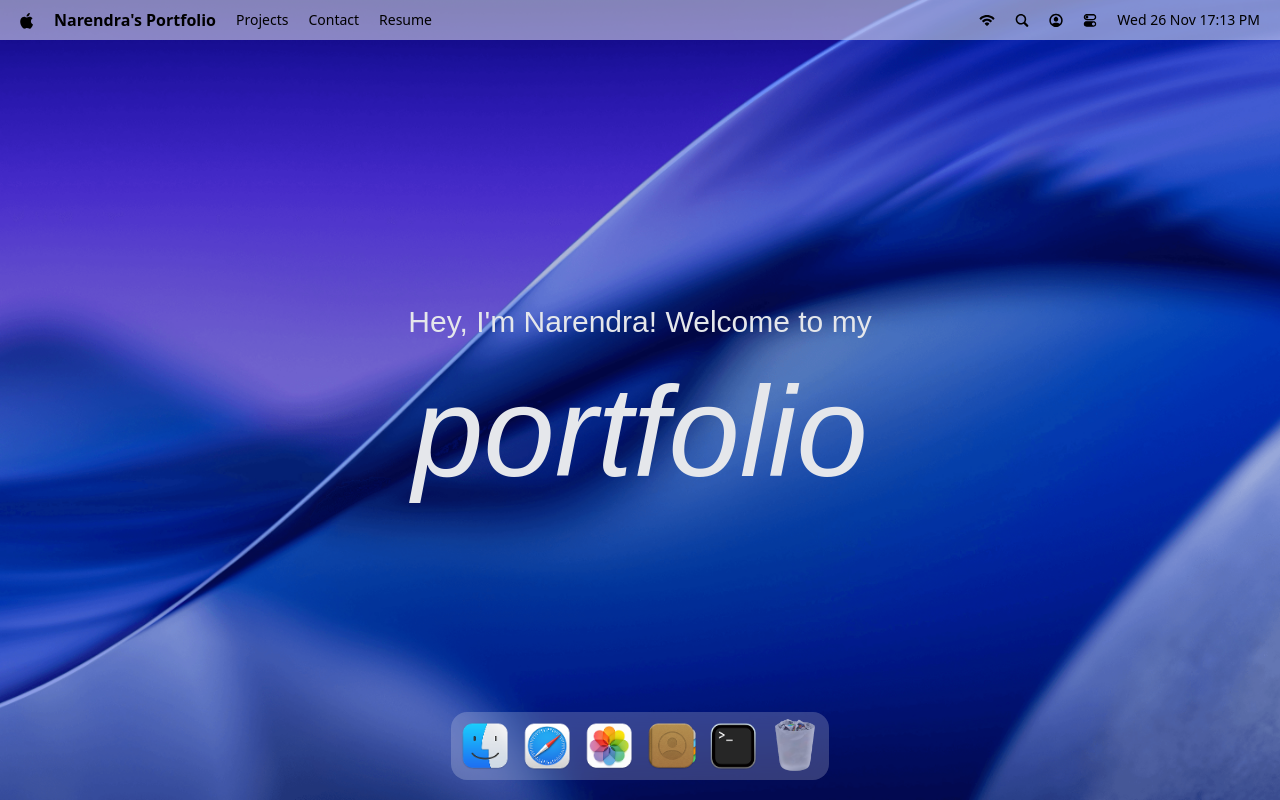
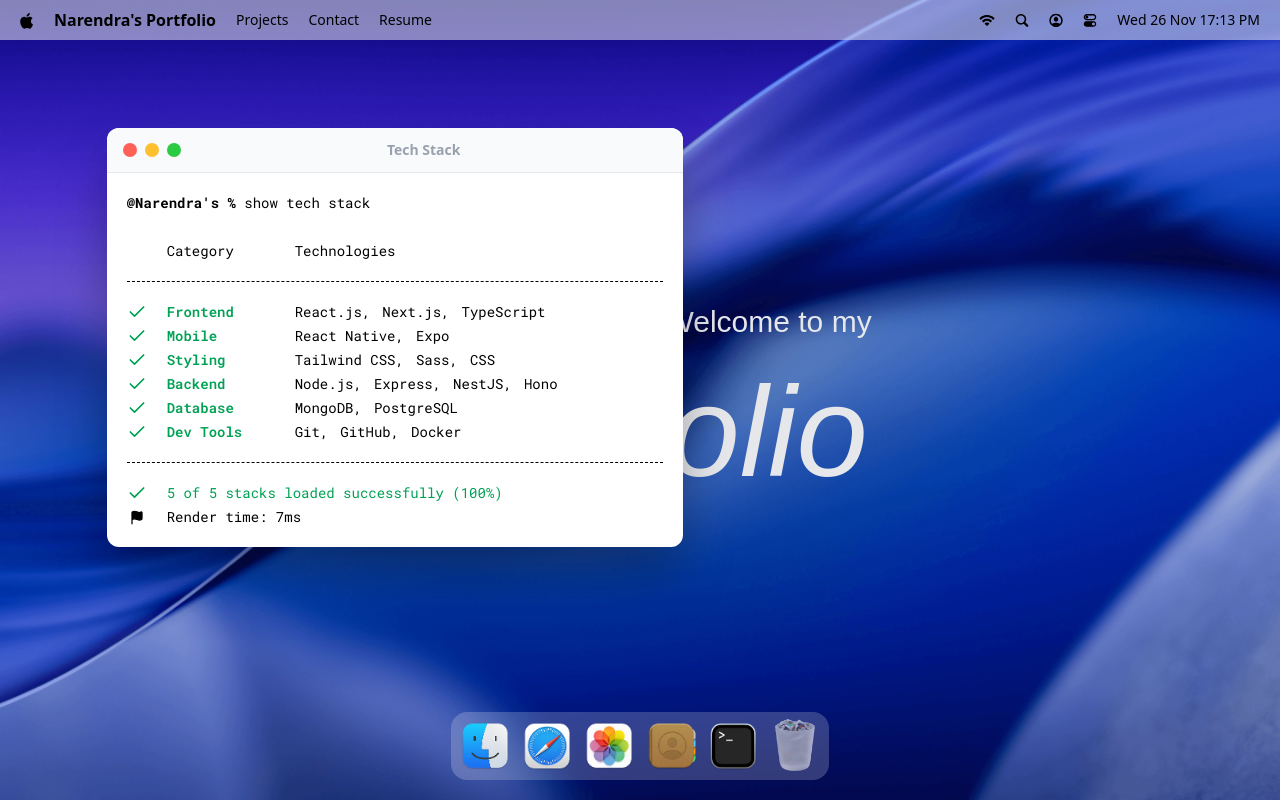
Before and after one commit to NarendraDabhi580/Narendras_MacOs_PortFolio, a React (Vite) app: page / in a window 1280 px wide. Both pictures are taken after a click on the button 733 px from the left and 746 px from the top of the page. Built offline with nearby package versions, Linux system fonts and the light colour scheme; a web font is replaced by a local one.

Commit message:
implemented window-wrapper/HOC and terminal window

```diff
--- a/src/App.jsx
+++ b/src/App.jsx
@@ -1,4 +1,10 @@
+import gsap from "gsap";
+import { Draggable } from "gsap/Draggable";
+
 import { Navbar, Welcome, Dock } from "#components";
+import { Terminal } from "#windows";
+
+gsap.registerPlugin(Draggable);
 
 const App = () => {
   return (
@@ -6,6 +12,8 @@ const App = () => {
       <Navbar />
       <Welcome />
       <Dock />
+
+      <Terminal/>
     </main>
   );
 };
--- a/src/components/Navbar.jsx
+++ b/src/components/Navbar.jsx
@@ -11,13 +11,15 @@ const Navbar = () => {
         <ul>
           {navLinks.map(({ id, name }) => (
             <li key={id}>
-              <p>{name}</p>
+              <p className="no-underline hover:no-underline decoration-transparent hover:decoration-transparent">
+                {name}
+              </p>
             </li>
           ))}
         </ul>
       </div>
 
-      {/* NavIcons₹ */}
+      {/* NavIcons */}
       <div>
         <ul>
           {navIcons?.map(({ id, img }) => (
--- /dev/null
+++ b/src/components/WindowControls.jsx
@@ -0,0 +1,19 @@
+import { closeWindow } from "#RTK/windowSlice";
+import { useDispatch } from "react-redux";
+
+const WindowControls = ({ target }) => {
+  const dispatch = useDispatch();
+
+  return (
+    <div id="window-controls">
+      <div
+        className="close"
+        onClick={() => dispatch(closeWindow({  windowKey:target }))}
+      />
+      <div className="minimize" />
+      <div className="maximize" />
+    </div>
+  );
+};
+
+export default WindowControls;
--- a/src/components/index.js
+++ b/src/components/index.js
@@ -1,5 +1,6 @@
 import Navbar from "./Navbar";
 import Welcome from "./Welcome";
 import Dock from "./Dock";
+import WindowControls from "./WindowControls";
 
-export { Navbar, Welcome, Dock };
+export { Navbar, Welcome, Dock, WindowControls };
--- /dev/null
+++ b/src/hoc/WindowWrapper.jsx
@@ -0,0 +1,63 @@
+import { focusWindow } from "#RTK/windowSlice";
+import { useGSAP } from "@gsap/react";
+import gsap from "gsap";
+import { Draggable } from "gsap/Draggable";
+import { useLayoutEffect, useRef } from "react";
+import { useSelector } from "react-redux";
+
+const WindowWrapper = (Component, windowKey) => {
+  const Wrapped = (props) => {
+    const windows = useSelector((state) => state?.windows?.windows);
+    const { isOpen, zIndex } = windows[windowKey];
+    const ref = useRef(null);
+
+    useGSAP(() => {
+      const element = ref.current;
+      if (!element || !isOpen) return;
+
+      gsap.fromTo(
+        element,
+        {
+          scale: 0.8,
+          opacity: 0,
+          y: 40,
+        },
+        { scale: 1, opacity: 1, y: 0, duration: 0.3, ease: "power3.out" }
+      );
+
+      element.style.display = "block";
+    }, [isOpen]);
+
+    useGSAP(() => {
+      const element = ref.current;
+      if (!element) return;
+
+      const [instance]=Draggable.create(element, {
+        onPress: () => focusWindow({ windowKey }),
+      });
+
+      return () =>  instance.kill();
+    }, []);
+
+    useLayoutEffect(() => {
+      const element = ref.current;
+      if (!element) return;
+
+      element.style.display = isOpen ? "block" : "none";
+    }, [isOpen]);
+
+    return (
+      <section id={windowKey} ref={ref} style={{ zIndex }} className="absolute">
+        <Component {...props} />
+      </section>
+    );
+  };
+
+  Wrapped.displayName = `WindowWrapper(${
+    Component?.displayName || Component?.name || "Component"
+  })`;
+
+  return Wrapped;
+};
+
+export default WindowWrapper;
--- /dev/null
+++ b/src/windows/Terminal.jsx
@@ -0,0 +1,56 @@
+import WindowControls from "#components/WindowControls";
+import { techStack } from "#constants";
+import WindowWrapper from "#hoc/WindowWrapper";
+import { Check, Flag } from "lucide-react";
+
+const Terminal = ({target}) => {
+  return (
+    <>
+      <div id="window-header">
+        <WindowControls target="terminal"/>
+        <h2>Tech Stack</h2>
+      </div>
+
+      <div className="techstack">
+        <p className="terminal">
+          <span className="font-bold">@Narendra's % </span>
+          show tech stack
+        </p>
+
+        <div className="label">
+            <p className="w-32">Category</p>
+            <p>Technologies</p>
+        </div>
+
+        <ul className="content">{techStack?.map(({category,items})=>(
+            <li key={category} className="flex item-center">
+                <Check className="check" size={20} />
+                <h3>{category}</h3>
+                <ul>
+                    {items?.map((item,index)=>(
+                        <li key={index}>
+                            {item}{index < items?.length -1 ? "," :""}
+                        </li>
+                    ))}
+                </ul>
+            </li>
+        ))}</ul>
+
+        <div className="footnote">
+          <p>
+            <Check size={20} /> 5 of 5 stacks loaded successfully (100%)
+          </p>
+
+          <p className="text-black">
+            <Flag size={15} fill="black" />
+            Render time: 7ms
+          </p>
+        </div>
+      </div>
+    </>
+  );
+};
+
+const TerminalWindow = WindowWrapper(Terminal, "terminal");
+
+export default TerminalWindow;
--- /dev/null
+++ b/src/windows/index.js
@@ -0,0 +1,3 @@
+import Terminal from "./Terminal";
+
+export {Terminal} ;
```
